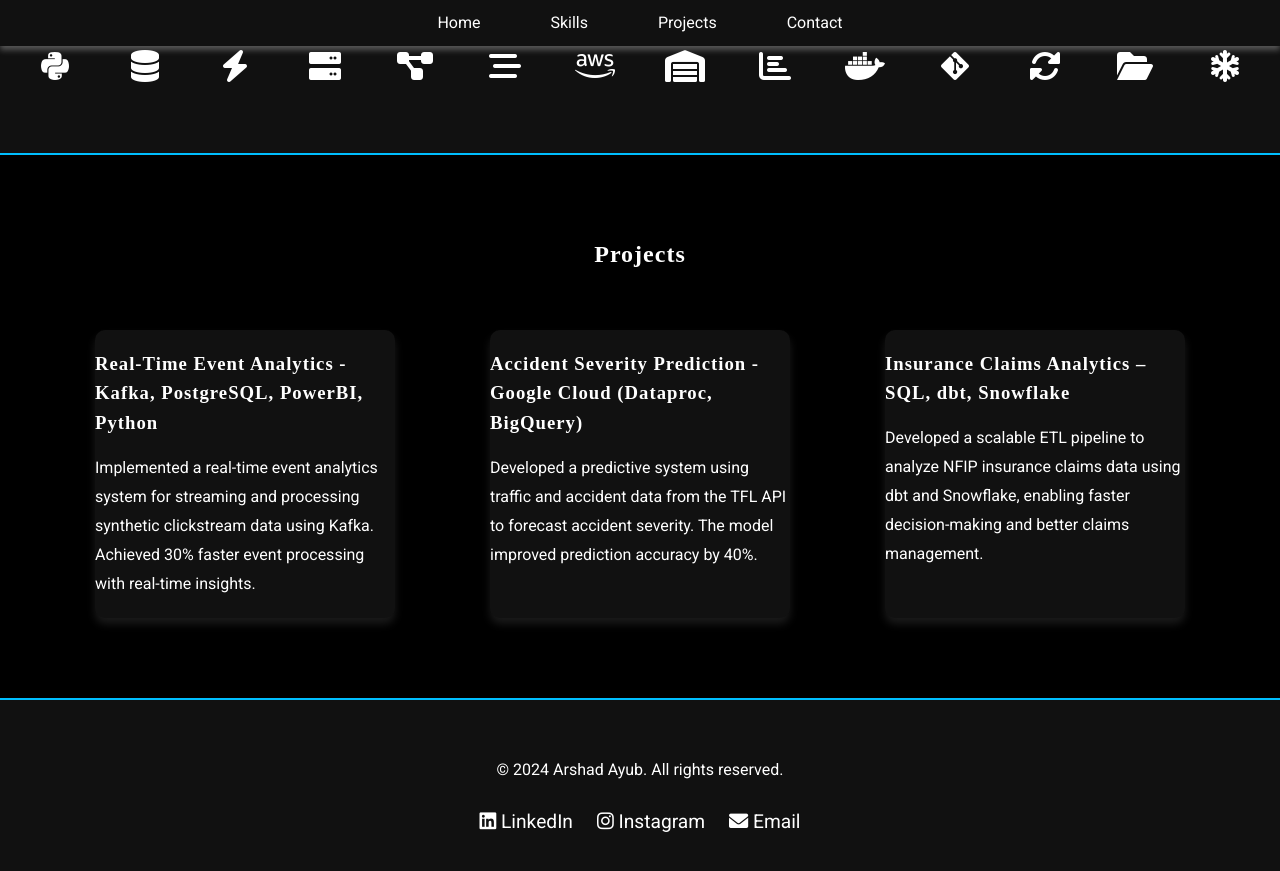
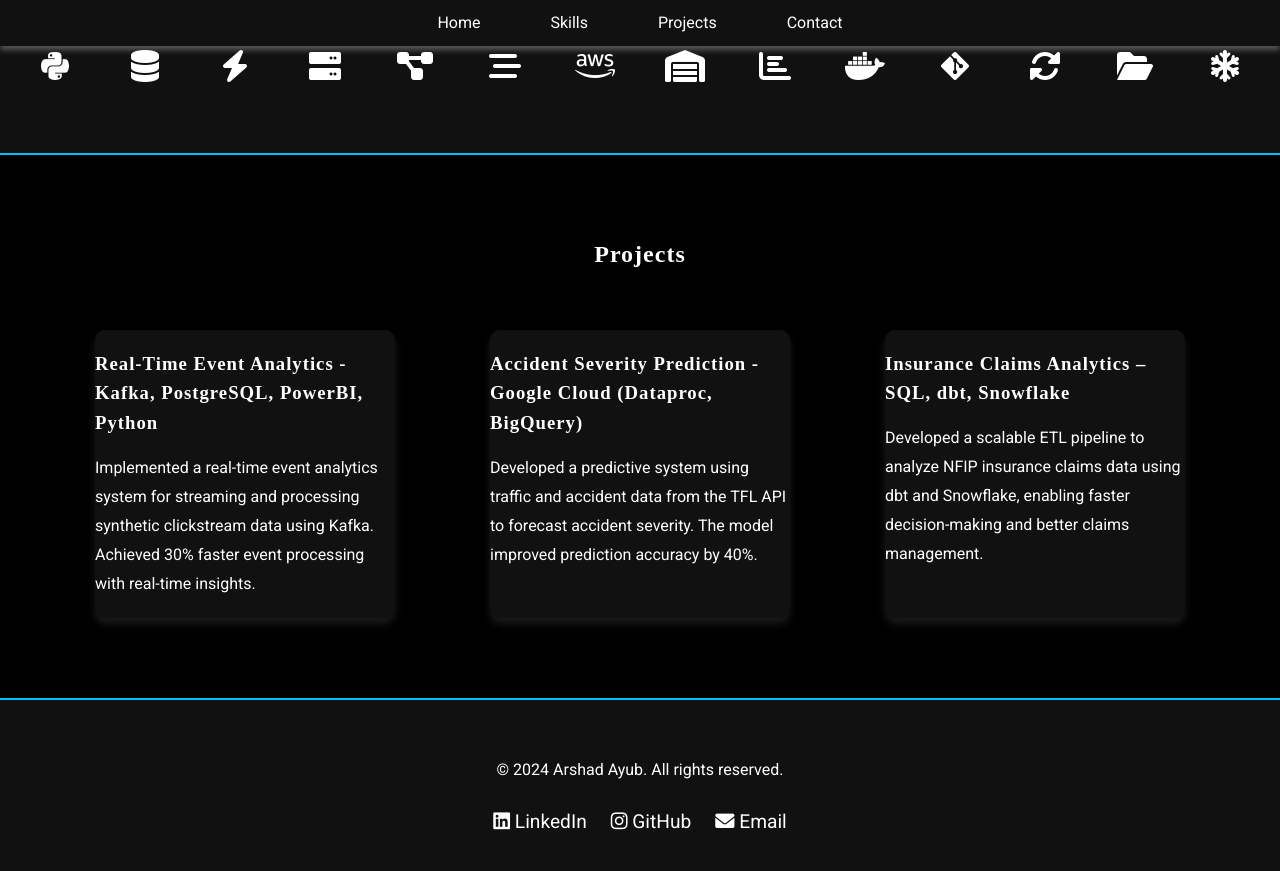
Before and after one commit to arshadsm/arshadsm.github.io, a Jekyll site: the page built from index.md, in a window 1280 px wide and 900 px high, scrolled down 986 px. Shown: the top 871 px of the window. Built offline with Jekyll 4.4.1, drawn with Linux system fonts in a browser that asks for light colours.

Commit message:
Update default.html

```diff
--- a/_layouts/default.html
+++ b/_layouts/default.html
@@ -127,7 +127,7 @@
     <p>&copy; 2024 Arshad Ayub. All rights reserved.</p>
     <p>
       <a href="https://www.linkedin.com/in/arshad-ayub01" target="_blank"><i class="fab fa-linkedin"></i> LinkedIn</a>
-      <a href="https://www.github.com/arshadsm" target="_blank"><i class="fab fa-instagram"></i> Instagram</a>
+      <a href="https://www.github.com/arshadsm" target="_blank"><i class="fab fa-instagram"></i> GitHub</a>
       <a href="mailto:mahammadarshadas@gmail.com"><i class="fas fa-envelope"></i> Email</a>
     </p>
   </footer>
```
